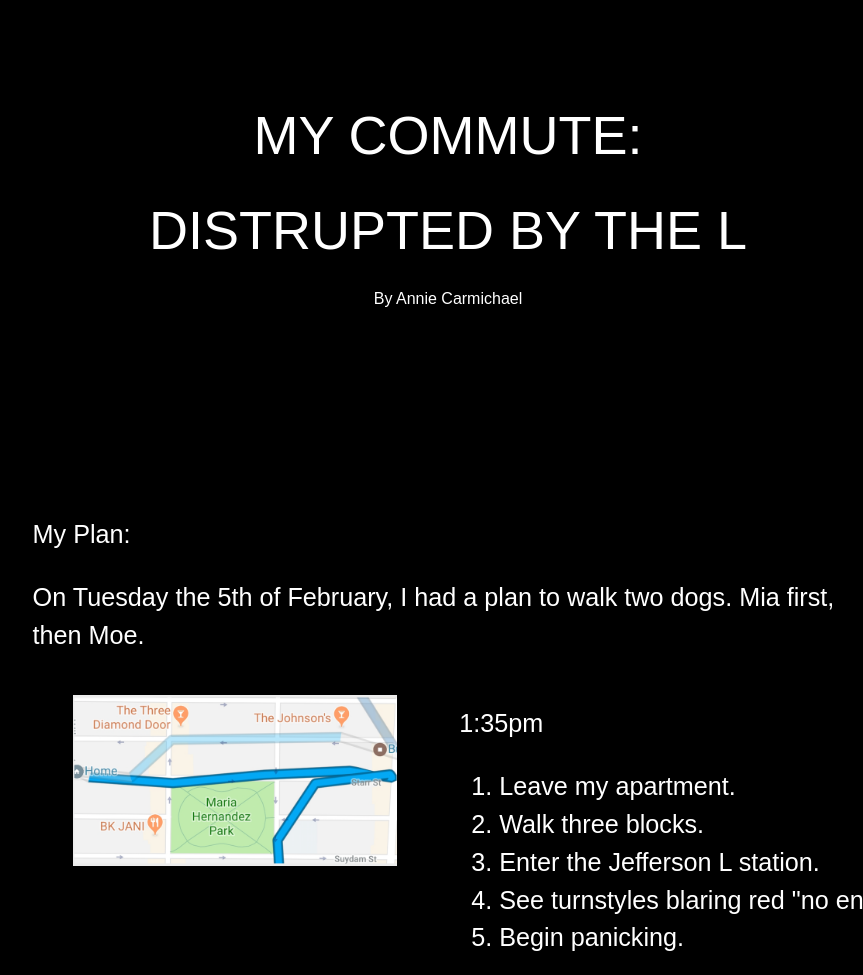
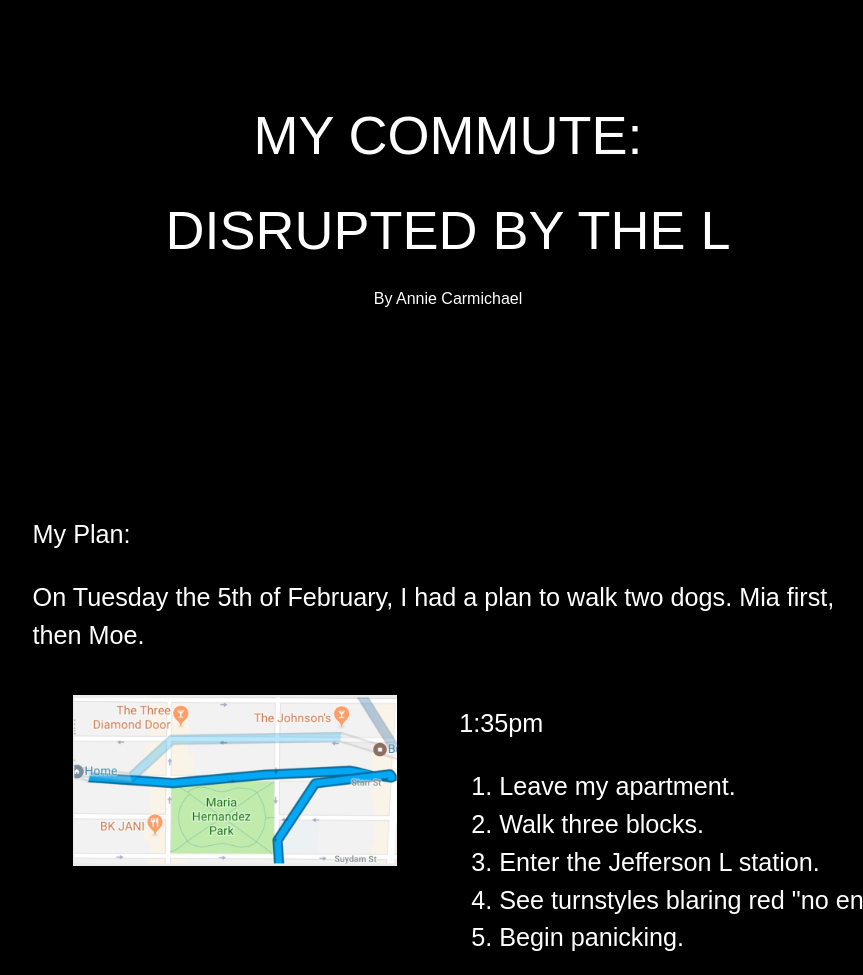
Before and after one commit to anniecarm/mycommute, a plain HTML site: page index.html in a window 1280 px wide. Shown: the top 975 px of the page, without its empty margins (192-1055 px from the left). Drawn offline with nearby package versions, Linux system fonts and the light colour scheme; a script that the page names is missing.

Commit message:
Update index.html

```diff
--- a/index.html
+++ b/index.html
@@ -18,7 +18,7 @@
 </head>
 <header>
     <h1>MY COMMUTE:</h1>
-    <h2>DISTRUPTED BY THE L</h2>
+    <h2>DISRUPTED BY THE L</h2>
     <h3>By Annie Carmichael</h3>
 </header>
 
```
